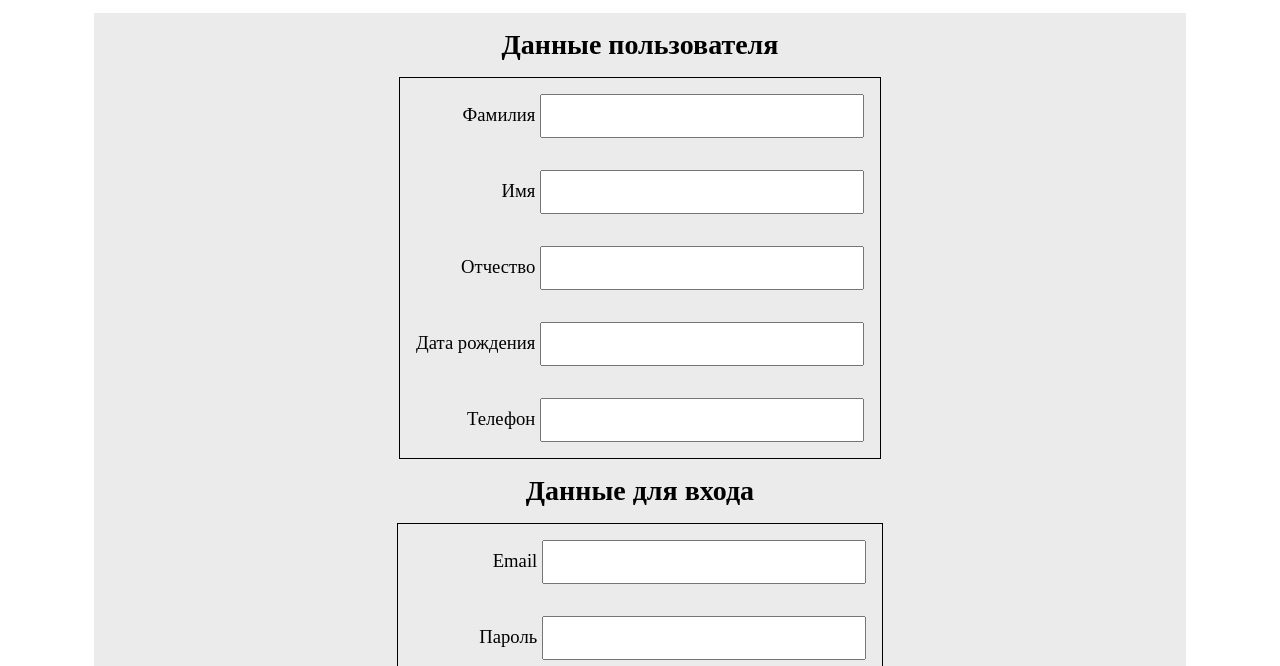
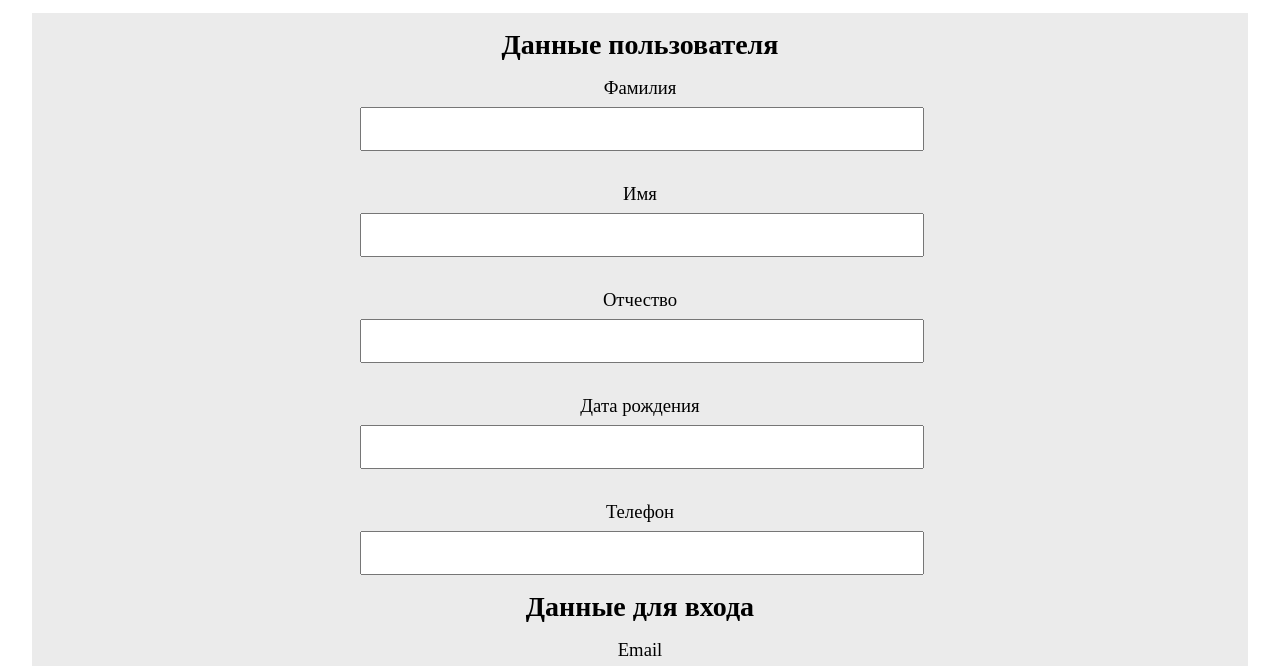
Before and after one commit to treger78/cyber-insurance-course-project, a website: page registr.html in a window 1280 px wide. Shown: the part 107-773 px from the top of the page. Drawn offline with Linux system fonts and the light colour scheme.

Commit message:
Update registr.css

```diff
--- a/public/styles/registr.css
+++ b/public/styles/registr.css
@@ -8,31 +8,30 @@ main h1 {
 }
 
 form {
-	margin: 1rem auto;
 	background-color: #ebebeb;
-	width: 85%;
 	font-size: 14pt;
 	padding: 1rem;
-	display: flex;
-	flex-direction: column;
-	align-items: center;
+	margin: 1rem;
 }
 
-form div {
+form input {
+	height: 40px;
+	width: 100%;
+	margin-top: 0.5rem;
+}
+
+.userData div, .authData div {
 	margin: 1rem;
 }
 
 .userData, .authData {
-	border: 1px solid black;
-	max-width: 50%;
 	display: flex;
 	flex-direction: column;
-	align-items: flex-end;
-}
-
-form input {
-	height: 40px;
-	width: 20rem;
+	justify-content: center;
+	flex-wrap: wrap;
+	width: 50%;
+	margin-left: auto;
+	margin-right: auto;
 }
 
 .auth a {
```
